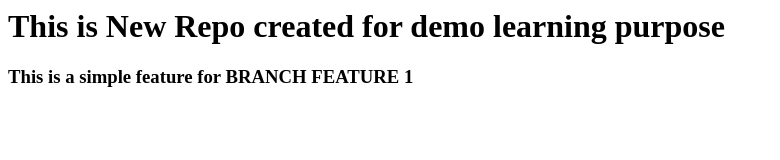
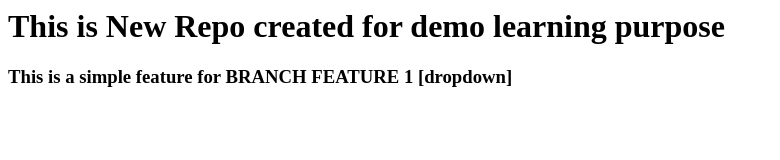
Before and after one commit to Z-Other-Languages/temp-repo, a plain HTML site: page index.html in a window 1280 px wide. Shown: the whole page, without its empty margins (0-780 px from the left). Drawn offline with Linux system fonts and the light colour scheme.

Commit message:
dropdown added

```diff
--- a/index.html
+++ b/index.html
@@ -1,3 +1,3 @@
 <h1>This is New Repo created for demo learning purpose</h1>
 
-<h3>This is a simple feature for BRANCH FEATURE 1</h3>
+<h3>This is a simple feature for BRANCH FEATURE 1 [dropdown]</h3>
```
